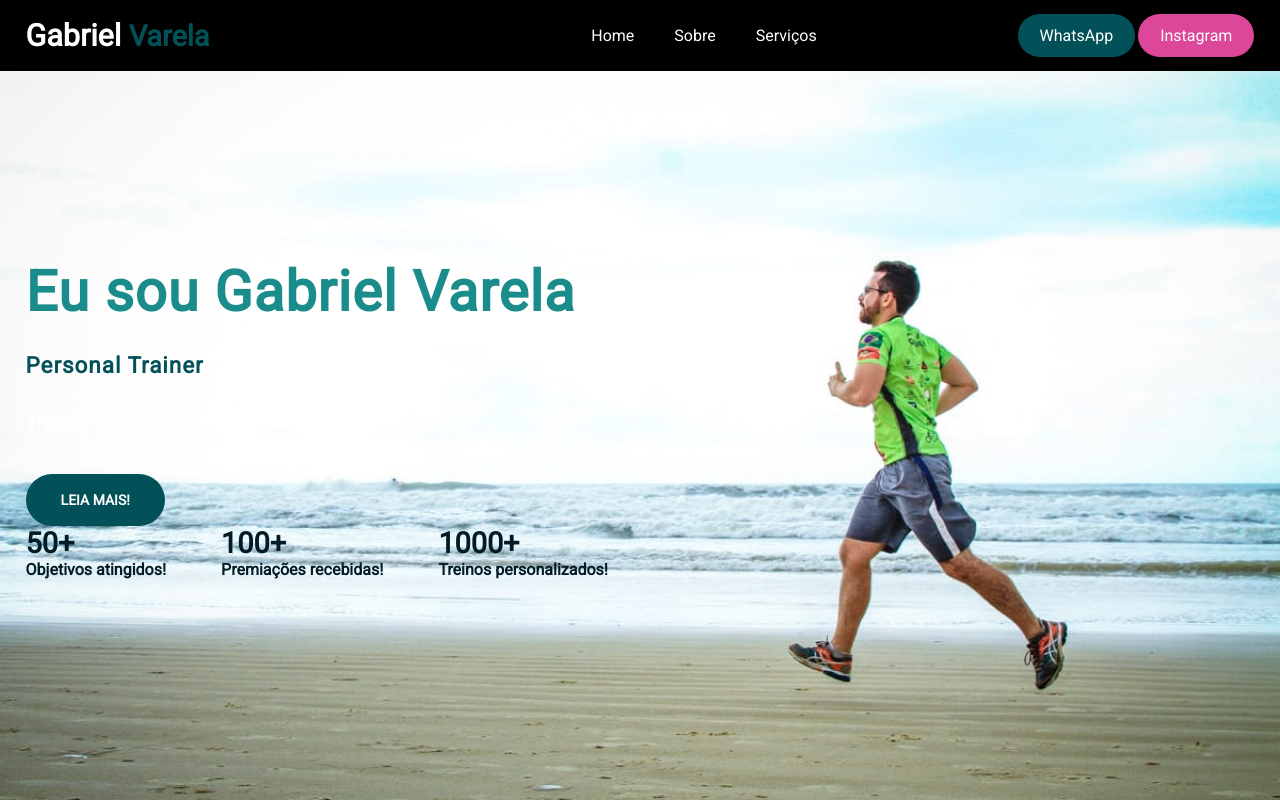
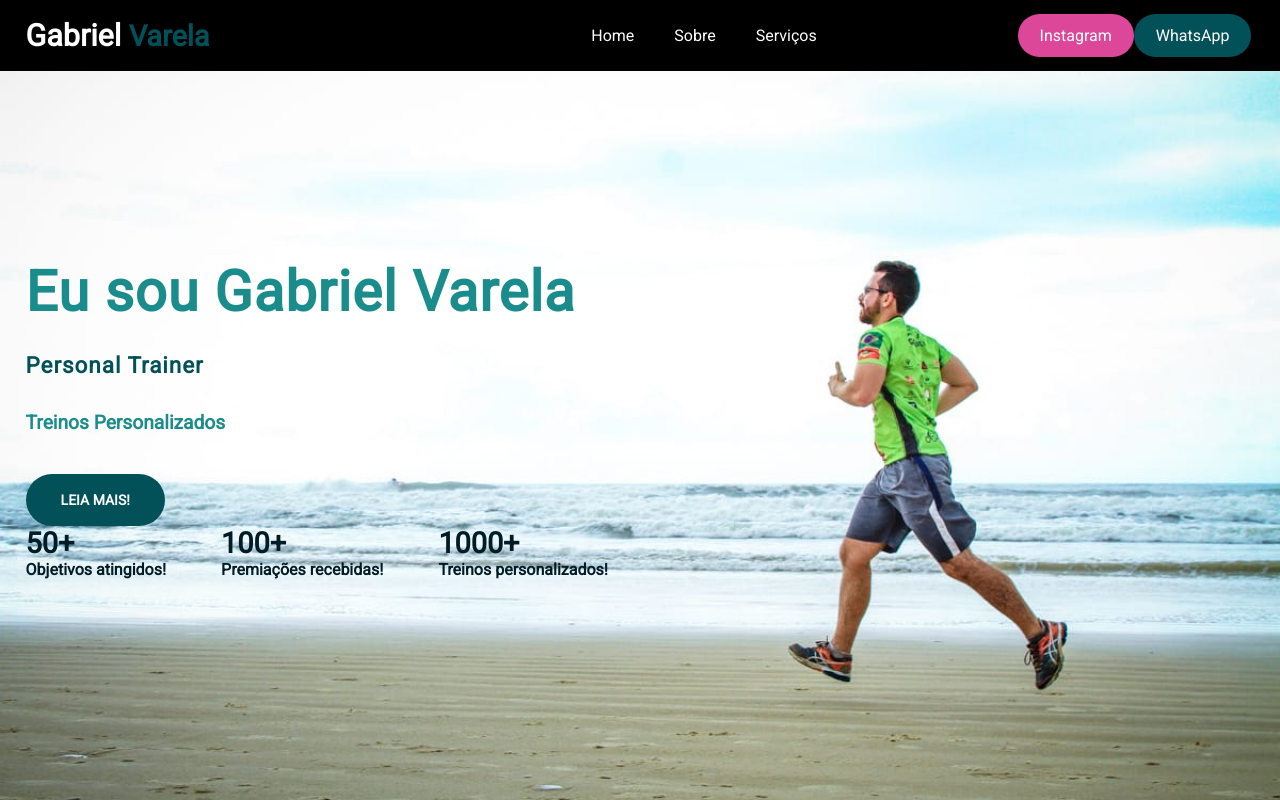
Before and after one commit to HigorSkw/freela-gabriel-trainer, a React (Create React App) app: page / in a window 1280 px wide. Built offline with nearby package versions, Linux system fonts and the light colour scheme.

Commit message:
fix: update cliente informations

```diff
--- a/src/components/Header/index.tsx
+++ b/src/components/Header/index.tsx
@@ -47,6 +47,14 @@ export const Header = (): JSX.Element => {
       )}
       <div className="h-btn">
         <a
+          href="https://www.instagram.com/gabrielvarela.edf/"
+          target="_blank"
+          className="btn-insta"
+          rel="noreferrer"
+        >
+          Instagram
+        </a>
+        <a
           href={urlWhahts}
           className="btn-whats"
           target="_blank"
@@ -54,14 +62,6 @@ export const Header = (): JSX.Element => {
         >
           WhatsApp
         </a>
-        <a
-          href="https://www.instagram.com/gabrielvarela.edf/"
-          target="_blank"
-          className="btn-insta"
-          rel="noreferrer"
-        >
-          Instagram
-        </a>
       </div>
     </HeaderStyled>
   );
--- a/src/components/Header/style.ts
+++ b/src/components/Header/style.ts
@@ -111,7 +111,7 @@ const HeaderStyled = styled.header`
       }
     }
 
-    .btn-whats {
+    .btn-insta {
       display: none;
     }
 
--- a/src/components/Home/style.ts
+++ b/src/components/Home/style.ts
@@ -36,7 +36,7 @@ const HomePage = styled.main`
     }
 
     h4 {
-      color: var(--text-color);
+      color: var(--blue-grey);
       font-size: 1.5rem;
       line-height: 1.21;
       font-weight: 700;
@@ -120,6 +120,16 @@ const HomePage = styled.main`
       font-size: 1.2rem;
     }
   }
+
+  @media (max-height: 390px) {
+    .count {
+      opacity: 0;
+    }
+
+    .btn-read {
+      opacity: 0;
+    }
+  }
 `;
 
 export default HomePage;
```
